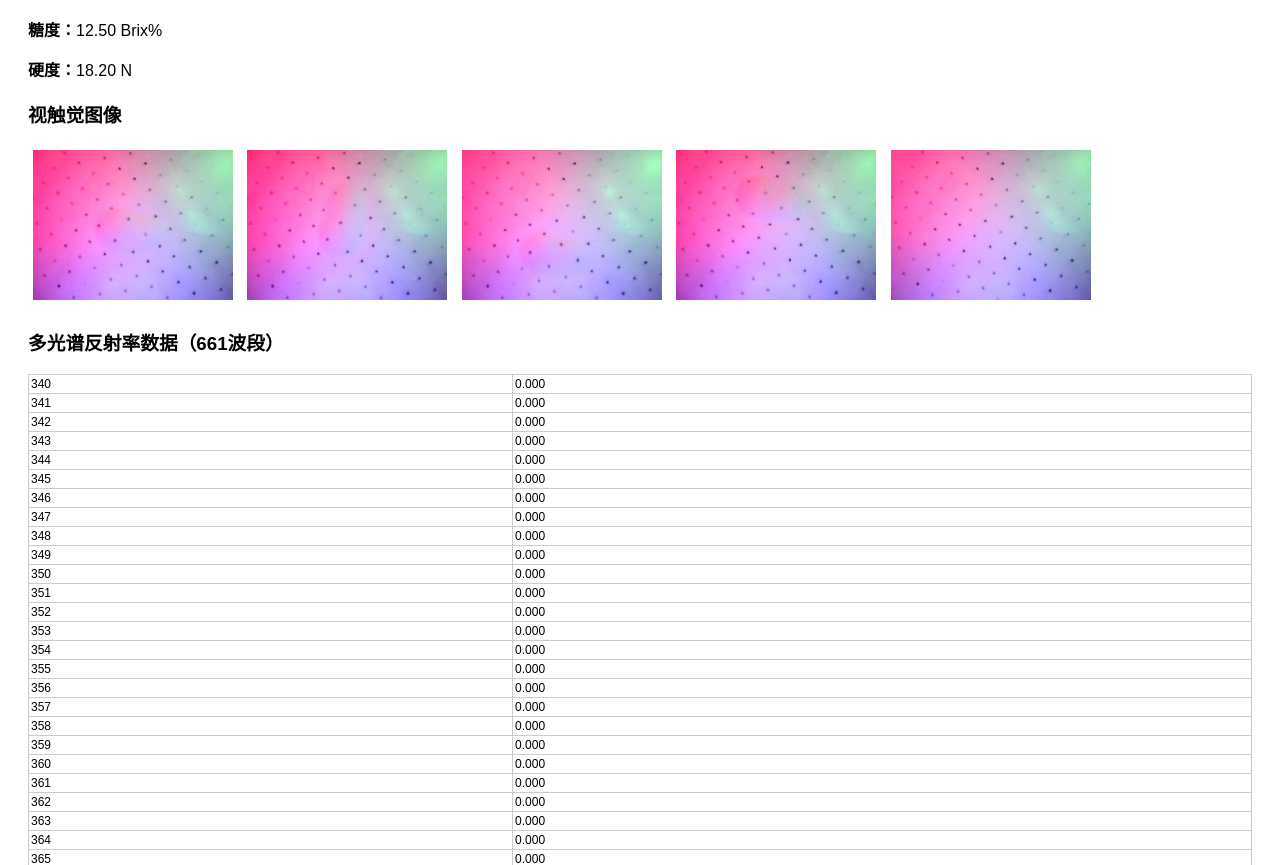
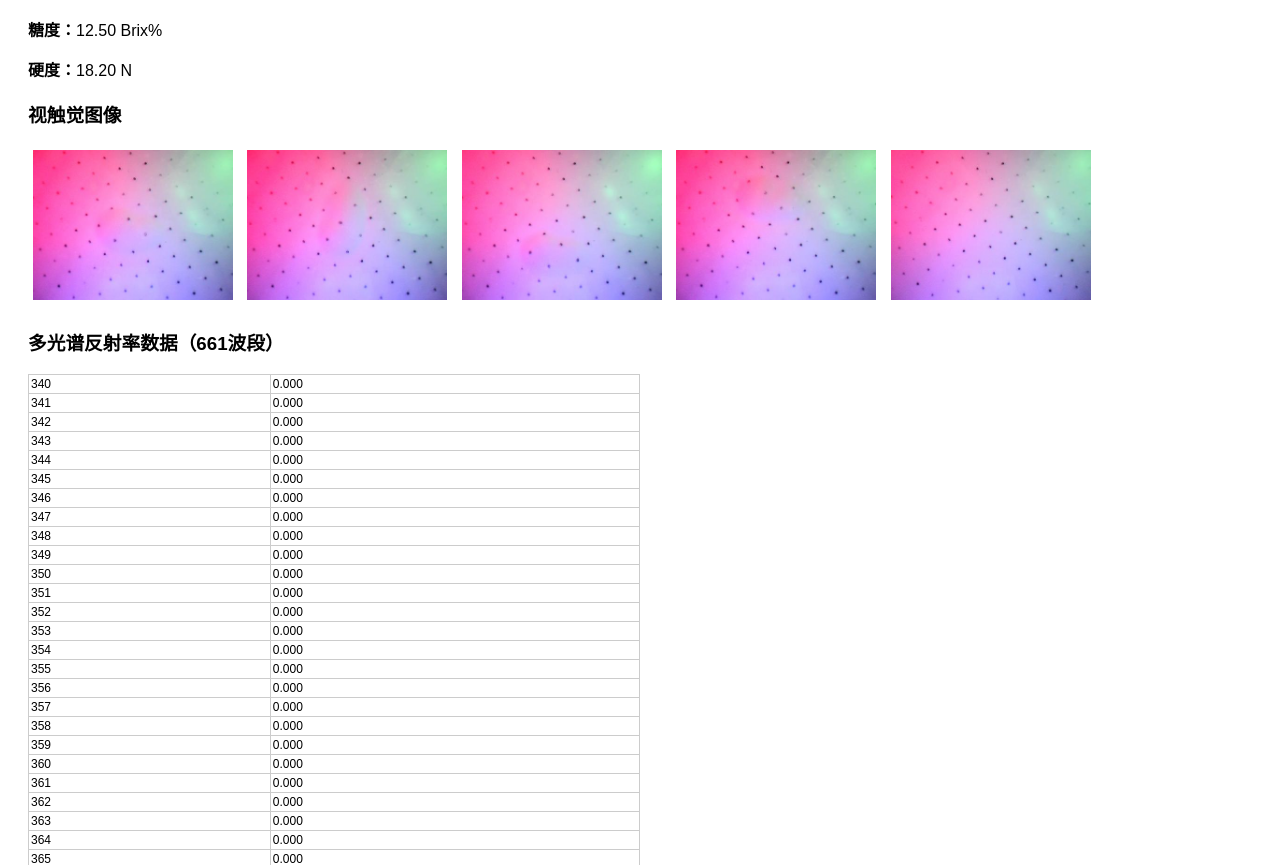
Before and after one commit to HZAU-Citrus-Engineering-College/kiwi-results, a plain HTML site: page sample1/result.html in a window 1280 px wide. Shown: the part 86-951 px from the top of the page. Drawn offline with Linux system fonts and the light colour scheme.

Commit message:
Update result.html

```diff
--- a/sample1/result.html
+++ b/sample1/result.html
@@ -7,7 +7,7 @@
         <style>
             body { font-family: "Arial", sans-serif; padding: 20px; }
             h2 { color: #2e8b57; }
-            table { border-collapse: collapse; width: 100%; font-size: 12px; }
+            table { border-collapse: collapse; width: 50%; font-size: 12px; }
             table, th, td { border: 1px solid #ccc; }
             td { padding: 2px 2px; }
         </style>
```
